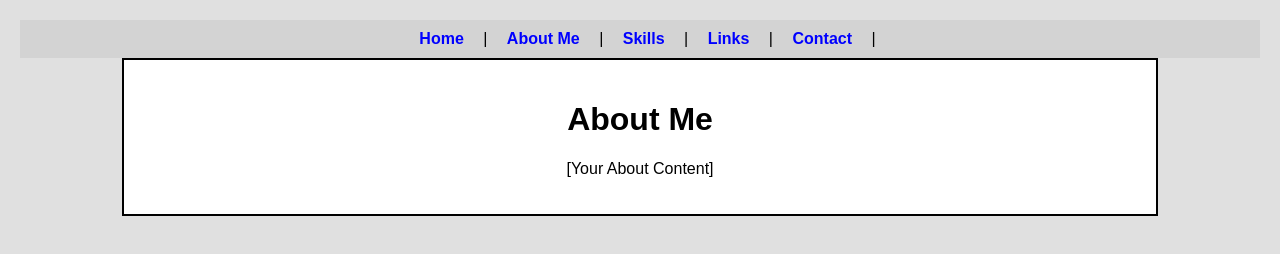
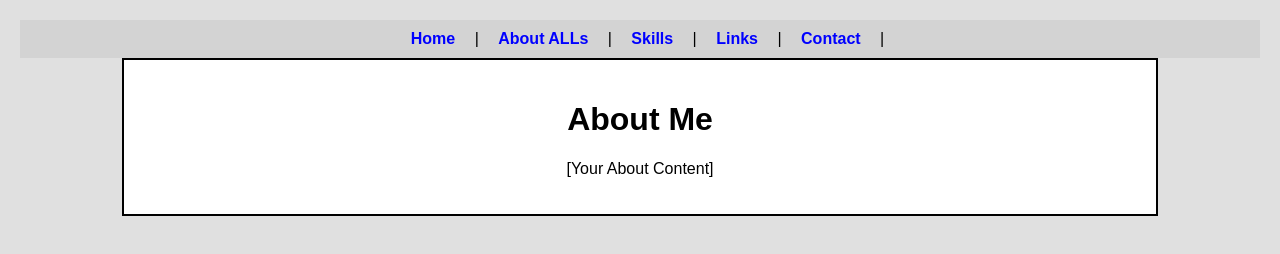
Before and after one commit to inigmati/cv_builder, a website: page public/about.html in a window 1280 px wide. Drawn offline with Linux system fonts and the light colour scheme.

Commit message:
new commit test2

```diff
--- a/public/about.html
+++ b/public/about.html
@@ -9,7 +9,7 @@
 <body>
     <nav>
         <a href="index.html">Home</a> |
-        <a href="about.html">About Me</a> |
+        <a href="about.html">About ALLs</a> |
         <a href="skills.html">Skills</a> |
         <a href="links.html">Links</a> |
         <a href="contact.html">Contact</a> |
```
